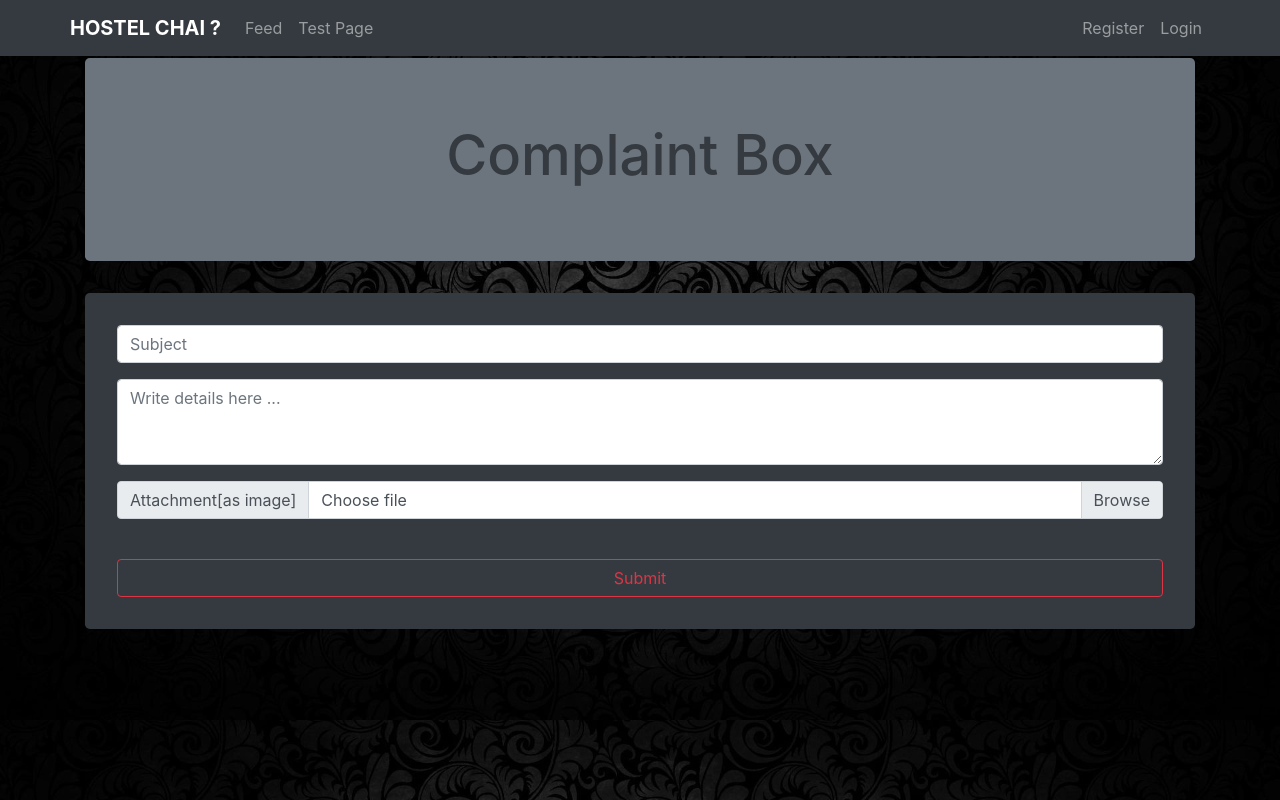
After one commit to hmimusc/HostelChai, a Django app: template templates/main_app/complaint_box_page.html in a window 1280 px wide. The commit adds this page. Run offline with Django 3.2, Linux system fonts and the light colour scheme; the template is opened without the code that fills it, so the values that code supplies are empty; parts of the project's set-up code (start-up, migrations or seed data) failed here and were passed over; some libraries are stand-ins or nearby versions.

Commit message:
HM Imu SC

```diff
--- a/main_app/urls.py
+++ b/main_app/urls.py
@@ -27,5 +27,6 @@ urlpatterns = [
     path('hostel_owner_home_page/', views.hostel_owner_home_page, name='hostel_owner_home_page'),
     path('add_hostel_page/', views.add_hostel_page, name='add_hostel_page'),
     path('add_hostel/', views.add_hostel, name='add_hostel'),
+    path('complaint_box_page/', views.complaint_box_page, name='complaint_box_page'),
     path('test_page/', views.test_page, name='test_page'),
 ] + static(settings.MEDIA_URL, document_root=settings.MEDIA_ROOT)
--- /dev/null
+++ b/templates/main_app/complaint_box_page.html
@@ -0,0 +1,55 @@
+<!DOCTYPE html>
+{% extends "main_app/page_template.html" %}
+
+    {% load static %}
+
+    {% block title %}
+        Hostel Chai ?
+    {% endblock %}
+
+    {% block my_stylesheet %}
+        <link rel="stylesheet" href="{% static "main_app/stylesheets/complaint_box_page.css" %}">
+    {% endblock %}
+
+    {% block my_js %}
+        <script src="{% static "complaint_box_page/js/file_name.js" %}"></script>
+    {% endblock %}
+
+    {% block main_block %}
+        <div class="jumbotron bg-secondary text-dark">
+            <h1 class="text-center header">Complaint Box</h1>
+        </div>
+
+        <div class="jumbotron jumbotron_suffix bg-dark">
+            <form class="form-group" action="#">
+                {% csrf_token %}
+
+                <p>
+                    <input class="form-control" type="text" name="subject" placeholder="Subject" required>
+                </p>
+
+                <p>
+                    <textarea class="form-control" id="details" name="details" placeholder="Write details here ..." rows="3" required></textarea>
+                </p>
+
+                <p>
+                    <div class="input-group">
+                        <div class="input-group-prepend">
+                            <span class="input-group-text">Attachment[as image]</span>
+                        </div>
+
+                        <div class="custom-file">
+                            <input class="custom-file-input" id="photo" type="file" name="photo">
+                            <label class="custom-file-label bg_custom" for="photo">Choose file</label>
+                        </div>
+                    </div>
+                </p>
+
+                <br>
+
+                <input class="btn btn-outline-danger btn-block" type="submit" value="Submit">
+
+            </form>
+        </div>
+
+    {% endblock %}
--- a/templates/main_app/page_template.html
+++ b/templates/main_app/page_template.html
@@ -35,7 +35,26 @@
 
                 <ul class="navbar-nav justify-content-end">
                     {% if login_status == "true" %}
-                        <li class="nav-item"><a class="nav-link" href="{% url 'main_app:logout' %}">Logout</a></li>
+                        <li class="nav-item">
+                            <div class="dropdown bg">
+                                <button class="btn btn-secondary text-dark dropdown-toggle" id="logged_in_user_options" type="button" data-toggle="dropdown" aria-haspopup="true" aria-expanded="false">
+                                    <b>{{ name }}</b>
+                                </button>
+                                <div class="dropdown-menu dropdown-menu-left bg-secondary text-dark" aria-labelledby="dropdownMenuOffset">
+                                    <a class="dropdown-item" href="#">Profile</a>
+                                    {% if user_type == "patient" %}
+                                        <a class="dropdown-item" href="{% url 'app:home_page' %}">Wallet</a>
+                                    {% endif %}
+                                    <div class="dropdown-divider bg-secondary"></div>
+                                    {% if user_type == 'A' %}
+                                        <a class="dropdown-item" href="#">Check complaints</a>
+                                    {% else %}
+                                        <a class="dropdown-item" href="{% url 'main_app:complaint_box_page' %}">Complaint box</a>
+                                    {% endif %}
+                                    <a class="dropdown-item" href="{% url 'main_app:logout' %}">Logout</a>
+                                </div>
+                            </div>
+                        </li>
                     {% else %}
                         <li class="nav-item"><a class="nav-link" href="{% url 'main_app:registration_page' %}">Register</a></li>
                         <li class="nav-item"><a class="nav-link" href="{% url 'main_app:login_page' %}">Login</a></li>
```
Also changed, not shown: HostelChai/settings.py (+3 -6 lines), main_app/views.py (+44 -10 lines).
